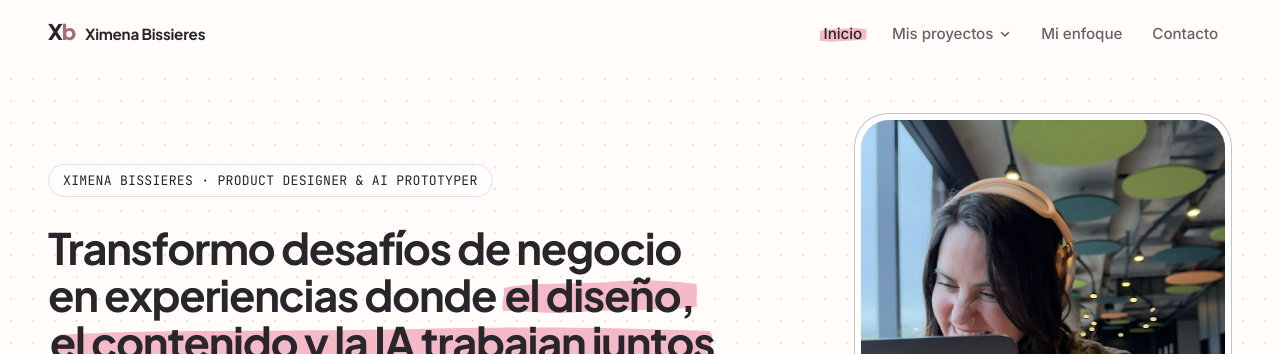
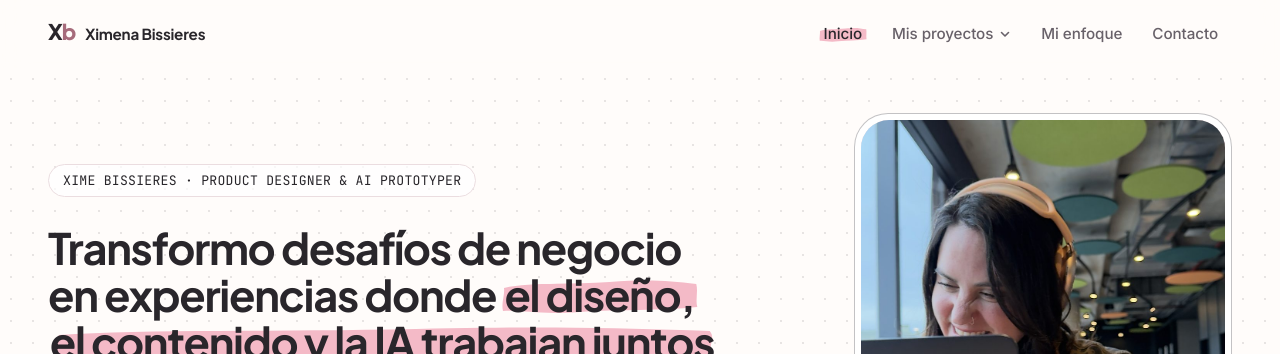
Before and after one commit to ximebissieres/Ximebissieres.github.io, a Jekyll site: the page built from index.html, in a window 1280 px wide and 900 px high. Shown: the top 354 px of the window. Built offline with Jekyll 4.4.1, drawn with Linux system fonts in a browser that asks for light colours.

Commit message:
Home: epígrafe del hero con Xime
Co-Authored-By: Claude Opus 5.5 <noreply@anthropic.com>
Claude-Session: https://claude.ai/code/session_01DJ4kQgEHjb3PtnpPBBuZ5X

```diff
--- a/_data/home.yml
+++ b/_data/home.yml
@@ -40,7 +40,7 @@ menu:
 
 # --- 01 · Hero: presentación --------------------------------------------------
 hero:
-  etiqueta: "Ximena Bissieres · Product Designer & AI Prototyper"   # pastilla sobre el título
+  etiqueta: "Xime Bissieres · Product Designer & AI Prototyper"   # pastilla sobre el título
   titulo: "Transformo desafíos de negocio // en experiencias donde *el diseño, // el contenido y la IA trabajan juntos*"   # *texto* = subrayado rosa · " // " = salto de línea (solo en computador)
   # Párrafo bajo el título: vacío = no se muestra. Texto anterior, por si quieres recuperarlo:
   # "Identifico oportunidades y transformo problemas complejos en experiencias digitales claras y accesibles, conectando las necesidades de las personas con los objetivos del negocio."
```
